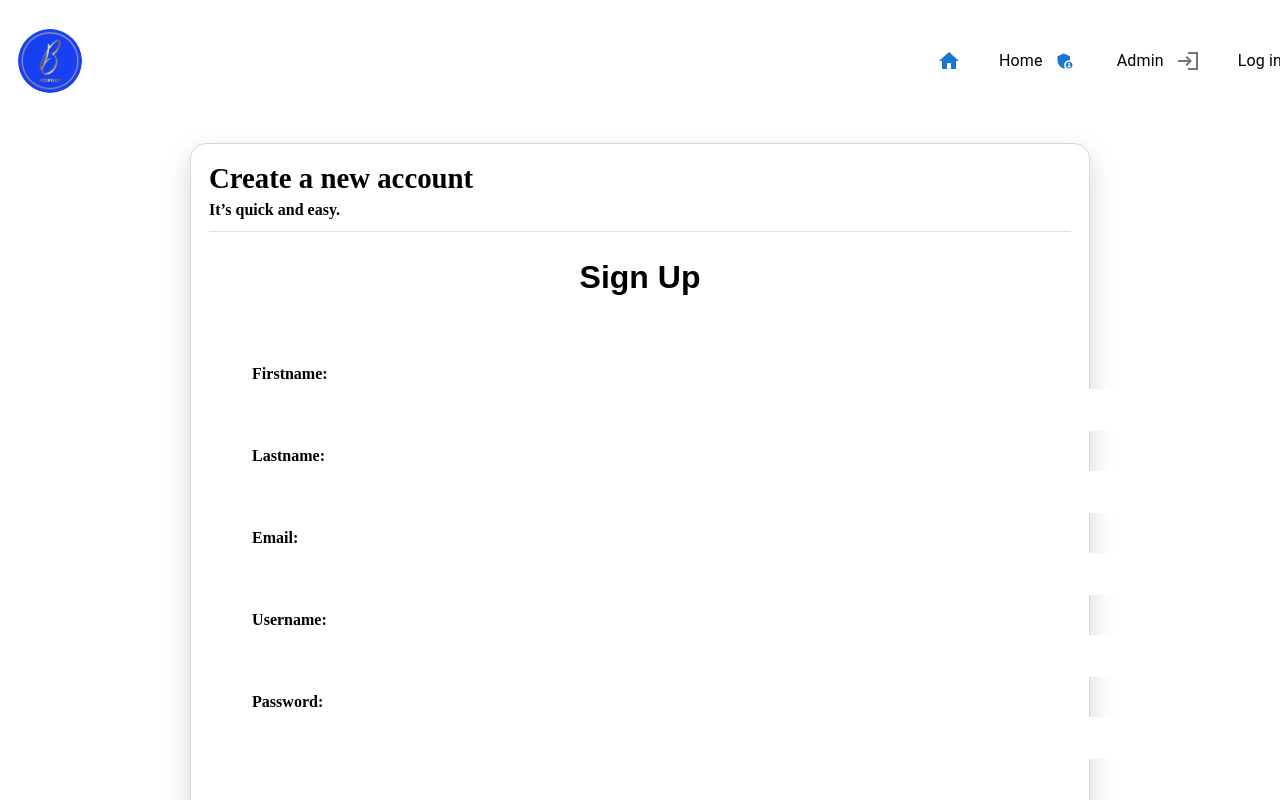
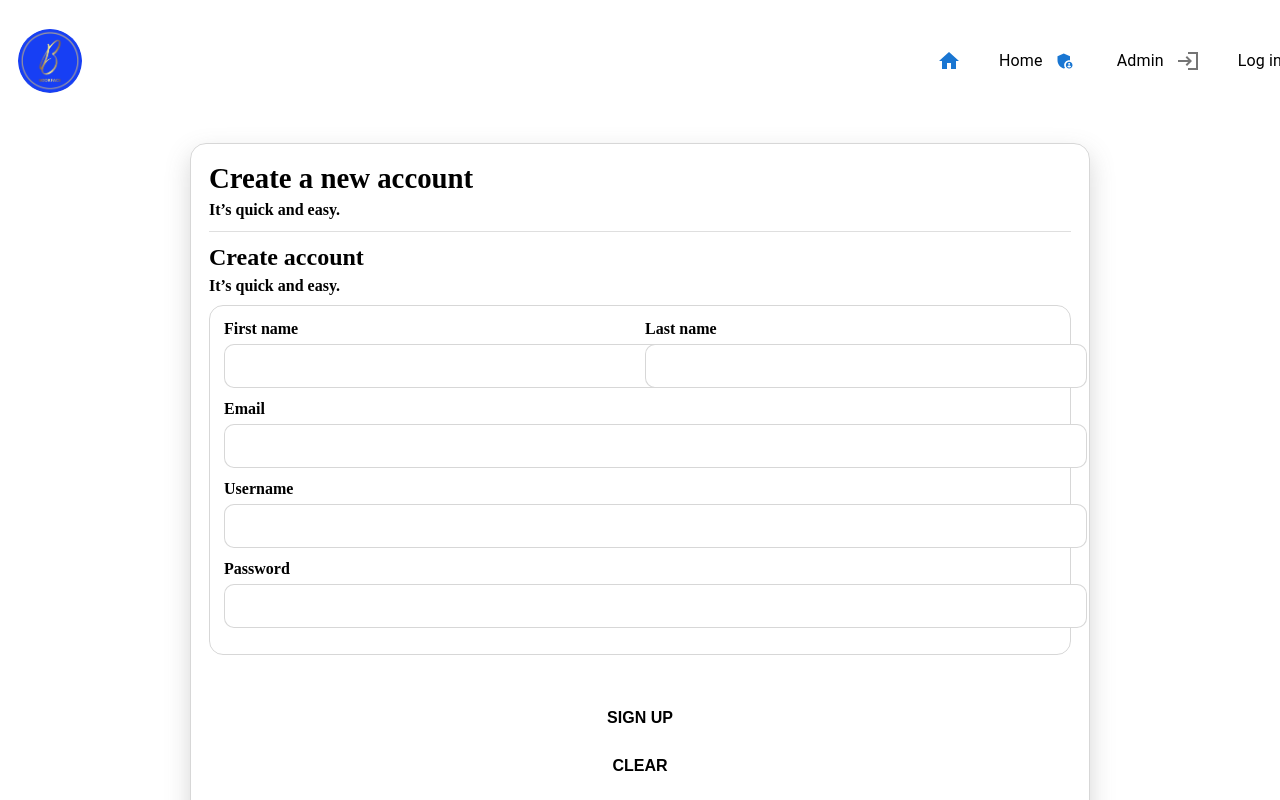
Before and after one commit to girlierazon84/Bookface_Fullstack_MERN, a React (Create React App) app in the folder frontend/: page /sign_up in a window 1280 px wide. Shown: the top 800 px of the page. Built offline with nearby package versions, Linux system fonts and the light colour scheme; no server answers.

Commit message:
feat(auth): auto-login user after signup and redirect to feed

```diff
--- a/frontend/src/components/users/CreateUser.tsx
+++ b/frontend/src/components/users/CreateUser.tsx
@@ -5,36 +5,82 @@ import styled from "styled-components";
 import { Link, useNavigate } from "react-router-dom";
 
 import UserService from "../../utils/api/service/UserService";
-import type { CreateUserObject } from "../../utils/interface/UsersInterfaces";
+import type { CreateUserObject, UsersLogInDataObject } from "../../utils/interface/UsersInterfaces";
 import { PrimaryButton } from "../CustomButtonComponent";
 import RoutingPath from "../../routes/RoutingPath";
+import { useUserContext } from "../../utils/global/provider/UserProvider";
 
 
 const CreateUser: React.FC = () => {
     const navigate = useNavigate();
+    const { setAuthenticatedUser } = useUserContext();
 
     const [firstName, setFirstName] = useState("");
     const [lastName, setLastName] = useState("");
     const [email, setEmail] = useState("");
     const [userName, setUserName] = useState("");
     const [passWord, setPassWord] = useState("");
+
     const [status, setStatus] = useState<string>("");
+    const [isSubmitting, setIsSubmitting] = useState(false);
 
-    const createUser = async () => {
-        const payload: CreateUserObject = {
-            firstname: firstName,
-            lastname: lastName,
-            email,
-            username: userName,
+    const validate = (): string | null => {
+        if (!firstName.trim()) return "Firstname is required";
+        if (!lastName.trim()) return "Lastname is required";
+        if (!email.trim()) return "Email is required";
+        if (!userName.trim()) return "Username is required";
+        if (!passWord) return "Password is required";
+        if (passWord.length < 6) return "Password must be at least 6 characters";
+        return null;
+    };
+
+    const createAndLogin = async () => {
+        const error = validate();
+        if (error) {
+            setStatus(`❌ ${error}`);
+            return;
+        }
+
+        setIsSubmitting(true);
+        setStatus("");
+
+        const newUserPayload: CreateUserObject = {
+            firstname: firstName.trim(),
+            lastname: lastName.trim(),
+            email: email.trim(),
+            username: userName.trim(),
             password: passWord
         };
 
         try {
-            await UserService.createUser(payload);
-            setStatus("✅ Successfully registered!");
+            // 1) Create user
+            await UserService.createUser(newUserPayload);
+
+            // 2) Auto login (verify)
+            const loginPayload: UsersLogInDataObject = {
+                username: newUserPayload.username,
+                password: newUserPayload.password
+            };
+
+            const verifyRes = await UserService.verifyUser(loginPayload);
+
+            if (verifyRes.data.message) {
+                // 3) Persist auth (FB-like)
+                setAuthenticatedUser(loginPayload.username);
+                localStorage.setItem("username", loginPayload.username);
+
+                setStatus("✅ Account created! Logging you in...");
+                navigate(RoutingPath.homeView, { replace: true });
+                return;
+            }
+
+            // If API returns false-ish
+            setStatus("✅ Account created, but auto-login failed. Please log in.");
             navigate(RoutingPath.usersLogInView);
         } catch {
-            setStatus("❌ Registration failed");
+            setStatus("❌ Registration failed. Please try again.");
+        } finally {
+            setIsSubmitting(false);
         }
     };
 
@@ -49,50 +95,59 @@ const CreateUser: React.FC = () => {
 
     return (
         <>
-            <H1>Sign Up</H1>
+            <Header>
+                <H1>Create account</H1>
+                <Sub>It’s quick and easy.</Sub>
+            </Header>
 
             <Article>
+                <FieldRow>
                     <label>
-                    Firstname:
-                    <Input value={firstName} onChange={(e) => setFirstName(e.target.value)} />
+                        First name
+                        <Input value={firstName} onChange={(e) => setFirstName(e.target.value)} autoComplete="given-name" />
                     </label>
 
                     <label>
-                    Lastname:
-                    <Input value={lastName} onChange={(e) => setLastName(e.target.value)} />
+                        Last name
+                        <Input value={lastName} onChange={(e) => setLastName(e.target.value)} autoComplete="family-name" />
+                    </label>
+                </FieldRow>
+
+                <label>
+                    Email
+                    <Input value={email} onChange={(e) => setEmail(e.target.value)} autoComplete="email" />
                 </label>
 
                 <label>
-                    Email:
-                    <Input value={email} onChange={(e) => setEmail(e.target.value)} />
+                    Username
+                    <Input value={userName} onChange={(e) => setUserName(e.target.value)} autoComplete="username" />
                 </label>
 
                 <label>
-                    Username:
-                    <Input value={userName} onChange={(e) => setUserName(e.target.value)} />
-                </label>
-
-                <label>
-                    Password:
-                    <Input type="password" value={passWord} onChange={(e) => setPassWord(e.target.value)} />
+                    Password
+                    <Input
+                        type="password"
+                        value={passWord}
+                        onChange={(e) => setPassWord(e.target.value)}
+                        autoComplete="new-password"
+                    />
                 </label>
             </Article>
 
-            <StatusText>{status}</StatusText>
+            <StatusText role="status">{status}</StatusText>
 
             <GridContainer>
-                <div className="submit__btn">
-                    <PrimaryButton onClick={createUser}>Submit</PrimaryButton>
-                </div>
-                <div className="clear__btn">
+                <PrimaryButton onClick={createAndLogin} type="submit">
+                    {isSubmitting ? "Creating..." : "Sign Up"}
+                </PrimaryButton>
+
                 <PrimaryButton onClick={clearInputs} type="reset">
                     Clear
                 </PrimaryButton>
-                </div>
             </GridContainer>
 
             <H4>
-                Already have an account? <Link to={RoutingPath.usersLogInView}>Log in</Link>
+                Already have an account? <LinkStyled to={RoutingPath.usersLogInView}>Log in</LinkStyled>
             </H4>
         </>
     );
@@ -100,53 +155,92 @@ const CreateUser: React.FC = () => {
 
 export default CreateUser;
 
+const Header = styled.div`
+    margin-bottom: 10px;
+`;
+
+const H1 = styled.h2`
+    margin: 0;
+    color: var(--secondary-color);
+    font-weight: 900;
+    font-size: 1.5rem;
+`;
+
+const Sub = styled.p`
+    margin: 6px 0 0;
+    color: var(--fourthly-color);
+    font-weight: 700;
+`;
+
 const Article = styled.article`
-    padding: 5%;
-    border: 1px solid var(--thirdly-color);
-    box-shadow: 5px 10px 8px 5px var(--fourthly-color);
-    border-radius: 1em;
+    padding: 14px;
+    border: 1px solid rgba(97, 97, 97, 0.25);
+    border-radius: 14px;
     background-color: var(--thirdly-color);
-    width: 100%;
 
     label {
         display: grid;
         gap: 6px;
-        margin-bottom: 16px;
+        margin-bottom: 12px;
         color: var(--fourthly-color);
-        font-weight: 600;
+        font-weight: 800;
     }
 `;
 
-const H1 = styled.h1`
-    font-size: 2em;
-    font-family: "Oxygen - Regular", sans-serif;
-    color: var(--fourthly-color);
-    text-align: center;
+const FieldRow = styled.div`
+    display: grid;
+    grid-template-columns: 1fr 1fr;
+    gap: 10px;
+
+    @media (max-width: 520px) {
+        grid-template-columns: 1fr;
+    }
 `;
 
 const Input = styled.input`
-    padding: 0.75em 1em;
+    padding: 0.75em 0.9em;
     font-family: "Oxygen - Regular", sans-serif;
     font-size: 1em;
     width: 100%;
-    border-radius: 5px;
-    border: 1px solid var(--fifthly-color);
+    border-radius: 10px;
+    border: 1px solid rgba(97, 97, 97, 0.25);
+    background: white;
+    outline: none;
+
+    &:focus {
+        border-color: var(--secondary-color);
+        box-shadow: 0 0 0 3px rgba(0, 0, 153, 0.15);
+    }
 `;
 
 const GridContainer = styled.div`
-    display: flex;
-    gap: 12px;
+    display: grid;
+    gap: 10px;
     width: 100%;
+    margin-top: 10px;
 `;
 
 const StatusText = styled.p`
     text-align: center;
-    font-weight: 700;
+    font-weight: 800;
     min-height: 24px;
+    margin: 10px 0 0;
+    color: var(--fourthly-color);
 `;
 
-const H4 = styled.h4`
+const H4 = styled.p`
     color: var(--fourthly-color);
-    font-weight: 700;
+    font-weight: 800;
     text-align: center;
+    margin-top: 14px;
 `;
+
+const LinkStyled = styled(Link)`
+    color: var(--secondary-color);
+    font-weight: 900;
+    text-decoration: none;
+
+    &:hover {
+        text-decoration: underline;
+    }
+`;
```
Lines whose indentation alone changed are shown as unchanged.
